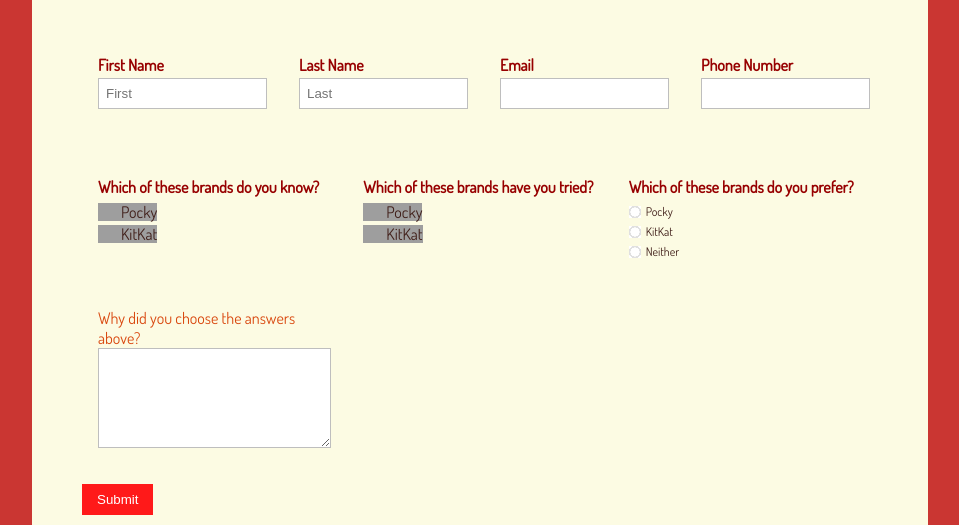
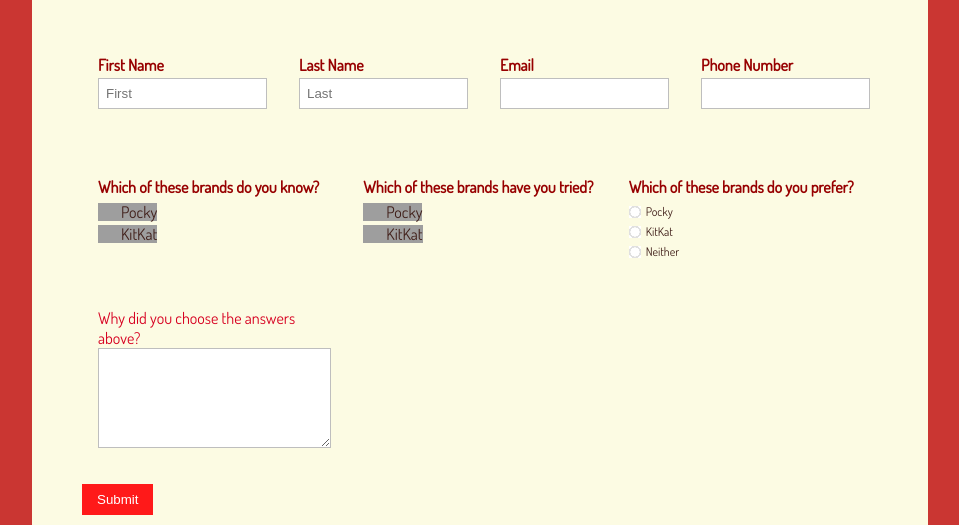
Before and after one commit to rdaley2/Sydney09, a PHP site: page /assignment09.html in a window 1280 px wide. Shown: the part 860-1385 px from the top of the page, without its empty margins (160-1119 px from the left). Run offline with PHP 8.4, Linux system fonts and the light colour scheme; some web fonts are replaced; grey boxes are pictures that could not be loaded.

Commit message:
Change in Red on radio font

```diff
--- a/OTHER TRIAL SORRY GUYS HAHA/Lab09/css/grid.css
+++ b/OTHER TRIAL SORRY GUYS HAHA/Lab09/css/grid.css
@@ -87,7 +87,7 @@ img
   border-radius: 5px;
  /* background-color: #e6ce8e;*/
   padding: 1em;
-  color: #d9480f;
+  color: #d70021;
 }
 
 .radio-form > div > div{
```
